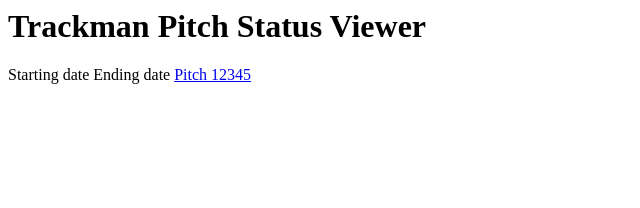
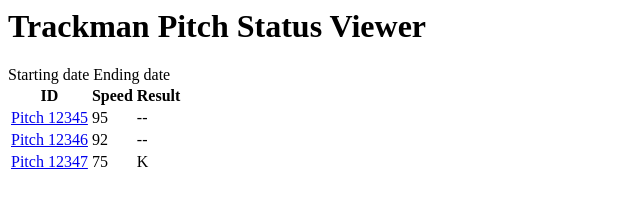
Before and after one commit to Jwhitmer23/Whitmer, a plain HTML site: page index.html in a window 1280 px wide. Shown: the whole page, without its empty margins (0-640 px from the left). Drawn offline with Linux system fonts and the light colour scheme.

Commit message:
Added a table

```diff
--- a/index.html
+++ b/index.html
@@ -6,6 +6,27 @@
     <h1>Trackman Pitch Status Viewer</h1>
     Starting date
     Ending date
-    <a href="details.html">Pitch 12345</a>
+    <table>
+      <tr>
+        <th>ID</th>
+        <th>Speed</th>
+        <th>Result</th>
+      </tr>
+      <tr>
+        <td> <a href="details.html">Pitch 12345</a></td>
+        <td>95</td>
+        <td>--</td>
+      </tr>
+        <tr>
+        <td> <a href="details.html">Pitch 12346</a></td>
+        <td>92</td>
+        <td>--</td>
+      </tr>
+        <tr>
+        <td> <a href="details.html">Pitch 12347</a></td>
+        <td>75</td>
+        <td>K</td>
+      </tr>
+    </table>
   </body>
 </html>
```
